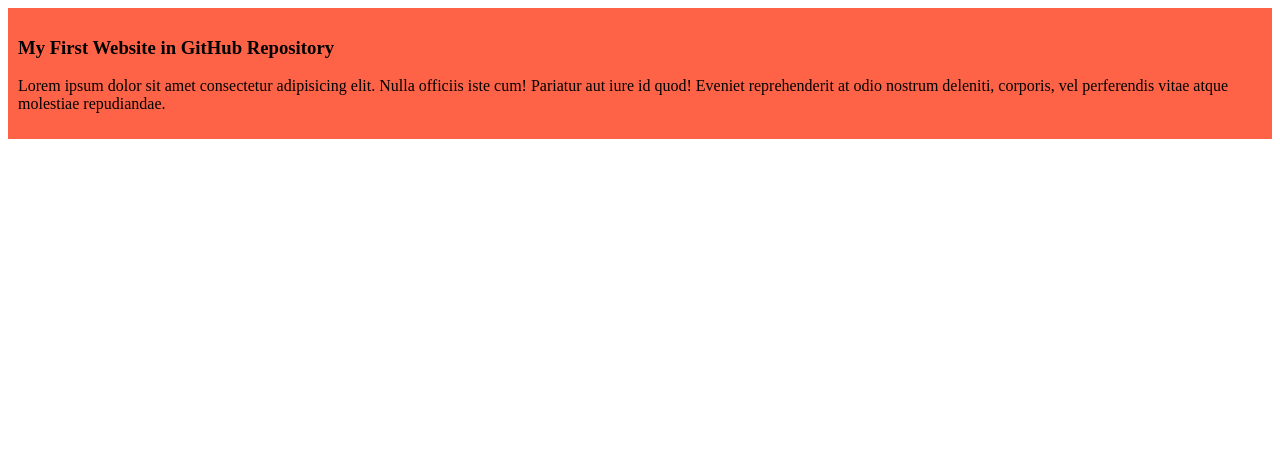
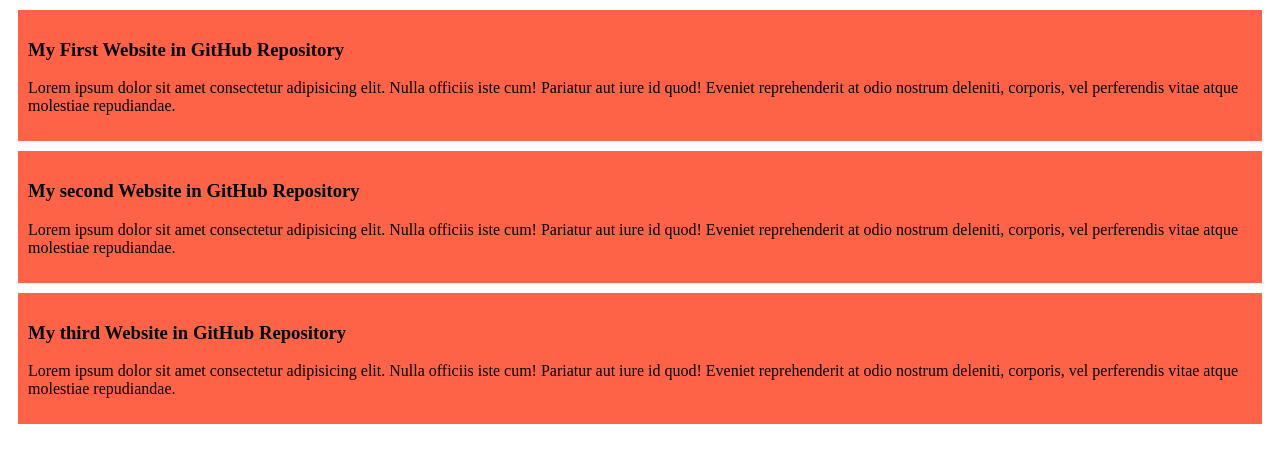
Before and after one commit to mesbahtoha/Programming-Hero, a plain HTML site: page index.html in a window 1280 px wide. Drawn offline with Linux system fonts and the light colour scheme.

Commit message:
added the second and third blog

```diff
--- a/index.css
+++ b/index.css
@@ -1,4 +1,5 @@
 div{
     background-color: tomato;
     padding: 10px;
+    margin: 10px;
 }
--- a/index.html
+++ b/index.html
@@ -11,5 +11,13 @@
     <h3>My First Website in GitHub Repository</h3>
     <p>Lorem ipsum dolor sit amet consectetur adipisicing elit. Nulla officiis iste cum! Pariatur aut iure id quod! Eveniet reprehenderit at odio nostrum deleniti, corporis, vel perferendis vitae atque molestiae repudiandae.</p>
    </div>
+   <div>
+    <h3>My second Website in GitHub Repository</h3>
+    <p>Lorem ipsum dolor sit amet consectetur adipisicing elit. Nulla officiis iste cum! Pariatur aut iure id quod! Eveniet reprehenderit at odio nostrum deleniti, corporis, vel perferendis vitae atque molestiae repudiandae.</p>
+   </div>
+   <div>
+    <h3>My third Website in GitHub Repository</h3>
+    <p>Lorem ipsum dolor sit amet consectetur adipisicing elit. Nulla officiis iste cum! Pariatur aut iure id quod! Eveniet reprehenderit at odio nostrum deleniti, corporis, vel perferendis vitae atque molestiae repudiandae.</p>
+   </div>
 </body>
 </html>
```
